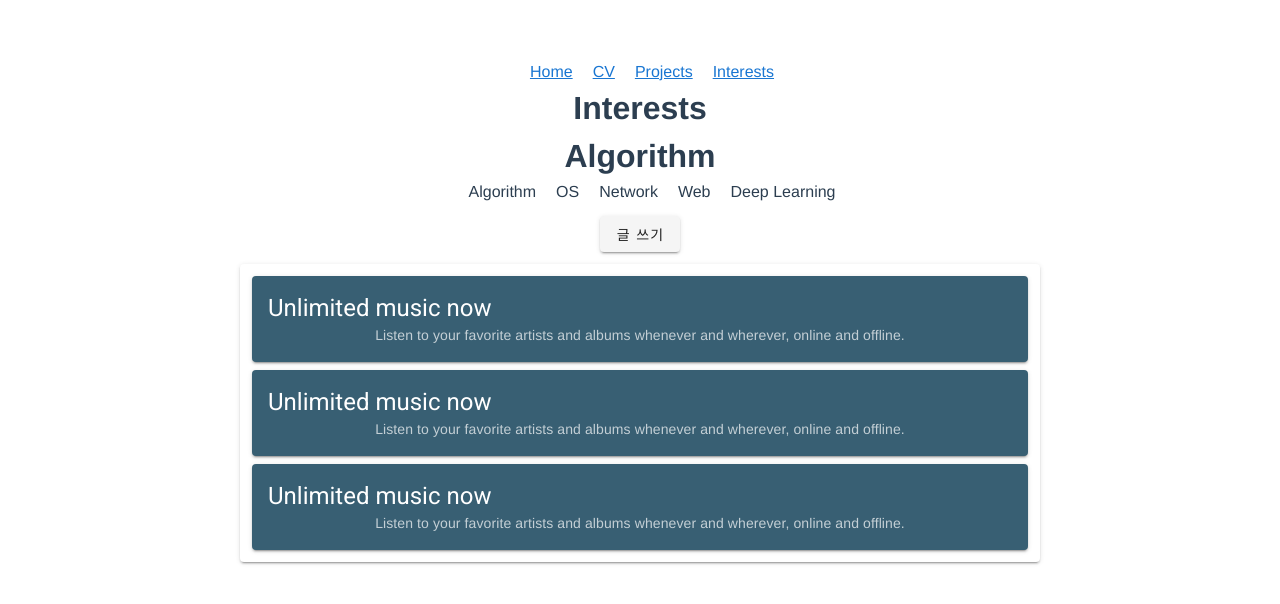
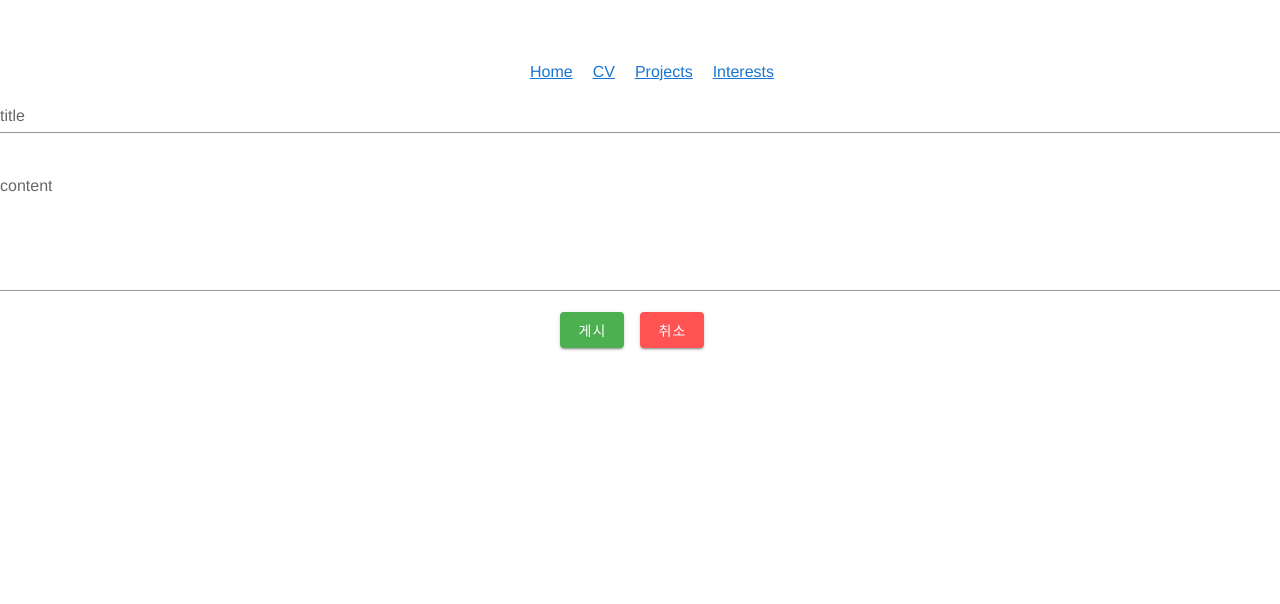
Before and after one commit to yeomkyeorae/yeomlog, a Vue app in the folder frontend/: page /interests/create in a window 1280 px wide. Shown: the top 604 px of the page. Built offline with nearby package versions, Linux system fonts and the light colour scheme.

Commit message:
200223 | connect interests to createForm

```diff
--- a/frontend/src/components/Interest.vue
+++ b/frontend/src/components/Interest.vue
@@ -2,14 +2,14 @@
   <div>
     <h1>{{ title }}</h1>
     <ul>
-      <li><span class="span" @click="change('Algorithm')">Algorithm</span></li>
-      <li><span class="span" @click="change('Os')">OS</span></li>
-      <li><span class="span" @click="change('Network')">Network</span></li>
-      <li><span class="span" @click="change('Web')">Web</span></li>
-			<li><span class="span" @click="change('Deep Learning')">Deep Learning</span></li>
+      <li><span class="span" @click="change('Algorithm', 0)">Algorithm</span></li>
+      <li><span class="span" @click="change('Os', 1)">OS</span></li>
+      <li><span class="span" @click="change('Network', 2)">Network</span></li>
+      <li><span class="span" @click="change('Web', 3)">Web</span></li>
+      <li><span class="span" @click="change('Deep Learning', 4)">Deep Learning</span></li>
     </ul>
-    <v-btn class="mt-3 mb-3" to="/create">글 쓰기</v-btn>
-    <PostList></PostList>
+    <v-btn class="mt-3 mb-3" :to="{ name: 'InterestCreate', params: {categoryId: categoryId}}">글 쓰기</v-btn>
+    <PostList :categoryId="categoryId"></PostList>
   </div>
 </template>
 
@@ -23,12 +23,15 @@ export default {
     },
     data() {
       return {
-        title: 'Algorithm'
+        a: this.$route.path,
+        title: 'Algorithm',
+        categoryId: 0
       }
     },
     methods: {
-      change(title) {
+      change(title, categoryId) {
         this.title = title
+        this.categoryId = categoryId
       }
     }
   }
@@ -37,14 +40,17 @@ export default {
   h3 {
     margin: 40px 0 0;
   }
+
   ul {
     list-style-type: none;
     padding: 0;
   }
+
   li {
     display: inline-block;
     margin: 0 10px;
   }
+
   a {
     color: #42b983;
   }
--- a/frontend/src/components/InterestCreate.vue
+++ b/frontend/src/components/InterestCreate.vue
@@ -1,5 +1,6 @@
 <template>
   <div justify-content="center">
+    {{ categoryId }}
     <v-form ref="form" lazy-validation>
       <v-text-field v-model="title" label="title" required></v-text-field>
       <v-textarea label="content" auto-grow></v-textarea>
@@ -14,8 +15,8 @@
   export default {
     name: 'InterestCreate',
     props: {
-      category: {
-        type: String
+      categoryId: {
+        type: Number
       }
     },
     data: () => ({
@@ -24,7 +25,7 @@
     }),
     methods: {
       back() {
-        this.$router.push(`/interests/${this.category}`)
+        this.$router.push(`/interests`)
       },
       submit() {
         // axios.post()
--- a/frontend/src/components/PostList.vue
+++ b/frontend/src/components/PostList.vue
@@ -3,7 +3,6 @@
     max-width="800"
     class="mx-auto"
   >
-
     <v-container>
       <v-row dense>
         <v-col cols="12">
@@ -11,7 +10,7 @@
             color="#385F73"
             dark
           >
-            <v-card-title class="headline">Unlimited music now</v-card-title>
+            <v-card-title class="headline">{{ categoryId }}Unlimited music now</v-card-title>
             <v-card-subtitle>Listen to your favorite artists and albums whenever and wherever, online and offline.</v-card-subtitle>
           </v-card>
         </v-col>
@@ -43,7 +42,7 @@
 export default {
     name: 'PostList',
     props: {
-
+      categoryId: {type: Number}
     },
     data(){
       return {
--- a/frontend/src/router/index.js
+++ b/frontend/src/router/index.js
@@ -32,9 +32,12 @@ const routes = [
     path: '/interests',
     name: 'interests',
     component: Interests,
-    children: [
-      { path: 'create', name: 'CreateForm', component: InterestCreate}
-    ]
+  },
+  {
+    path: '/interests/create',
+    name: 'InterestCreate',
+    component: InterestCreate,
+    props: true
   },
 ]
 
```
Lines whose indentation alone changed are shown as unchanged.
